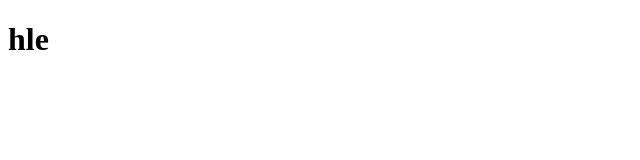
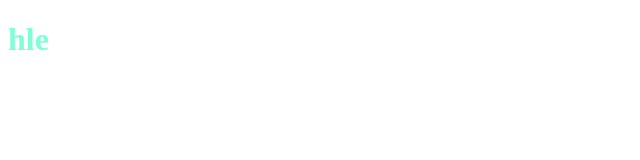
Before and after one commit to Surajgau/localR, a plain HTML site: page index.html in a window 1280 px wide. Shown: the full height of the page, 0-640 px from the left. Drawn offline with Linux system fonts and the light colour scheme.

Commit message:
commit for index.css

```diff
--- /dev/null
+++ b/index.css
@@ -0,0 +1,3 @@
+h1{
+    color: aquamarine;
+}
--- a/index.html
+++ b/index.html
@@ -4,6 +4,7 @@
     <meta charset="UTF-8">
     <meta name="viewport" content="width=device-width, initial-scale=1.0">
     <title>Document</title>
+    <link rel="stylesheet" href="index.css">
 </head>
 <body>
     <h1>hle</h1>
```
